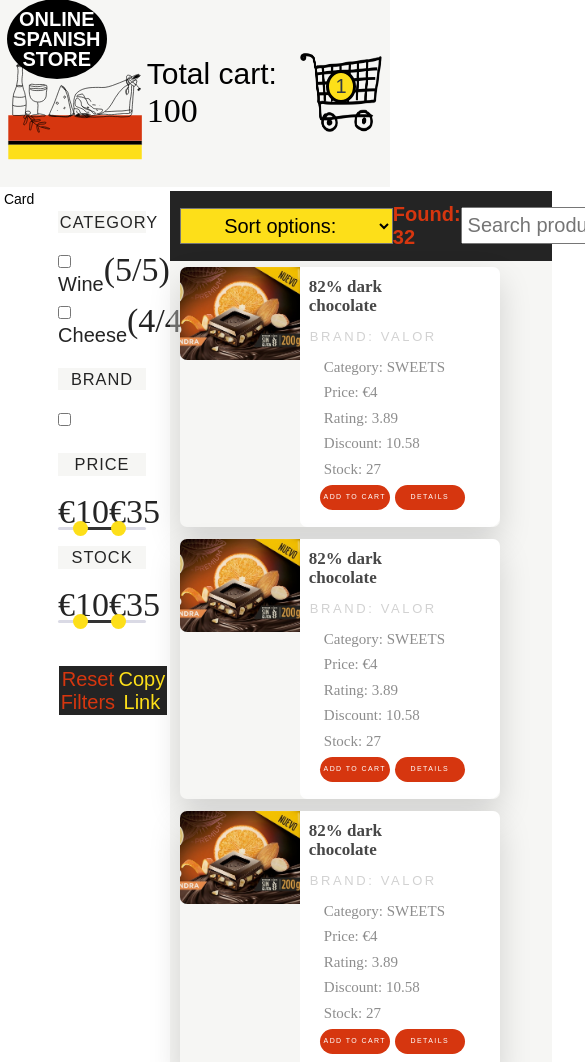
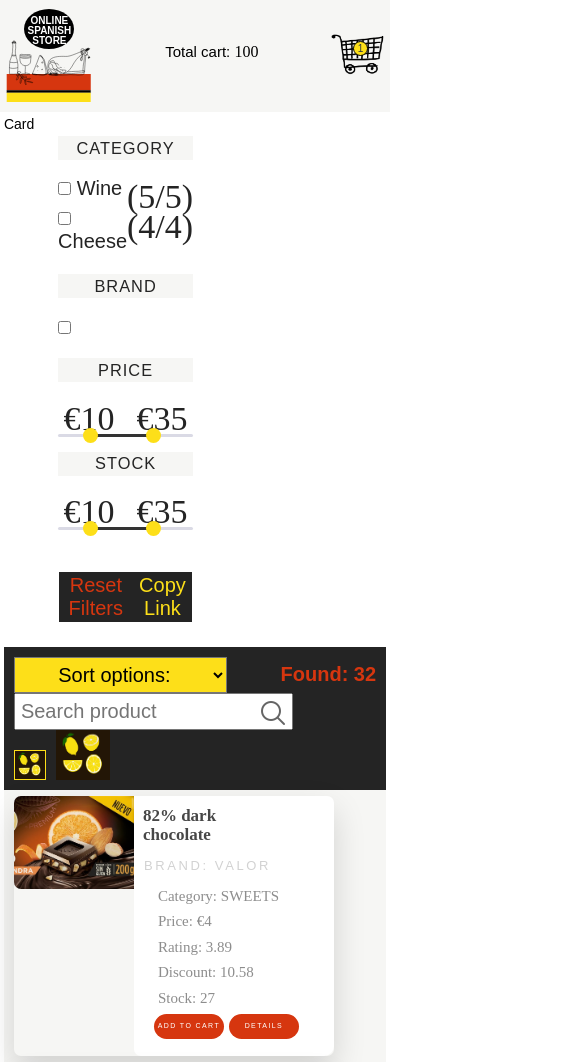
Before and after one commit to sensaur/online-store, a website built with webpack: page src/index.html in a window 390 px wide. Shown: the top 1062 px of the page, 585 px wide, since content can reach past the window. Built offline with nearby package versions, Linux system fonts and the light colour scheme; files whose address does not match are found by name; a web font is replaced by a local one.

Commit message:
feat: make header , filters more adaptive

```diff
--- a/src/styles/layout/_filters.scss
+++ b/src/styles/layout/_filters.scss
@@ -1,4 +1,7 @@
 .filters{
+    display: flex;
+    flex-direction: column;
+    flex-wrap: wrap;
     padding: 1%;
     width: 25%;
     color: $color-additional;
--- a/src/styles/layout/_header.scss
+++ b/src/styles/layout/_header.scss
@@ -16,6 +16,7 @@
             font-size: 1rem;
             font-weight: 800;
             padding: 10%;
+
             .brand-name{
                 position: absolute;
                 top: -15px;
@@ -30,11 +31,25 @@
                 border-radius: 50%;
                 margin: 0;
                 padding-top: 10px;
+
+                @media screen and (max-width: 569px) {
+                    width: 50px;
+                    height: 40px;
+                    font-size: 1rem;
+                    top: -5px;
+                    right: 20px;
+                    padding-top: 7px;
+                }
             }
             .brand-img {
                 display: inline-block;
                 width: 181px;
                 height: 150px;
+
+                @media screen and (max-width: 569px) {
+                    width: 90.5px;
+                    height: 75px;
+                }
             }
         }
 
@@ -46,6 +61,12 @@
             display: inline-block;
             width: 113.76px;
             height: 83.84px;
+
+            @media screen and (max-width: 569px) {
+                width: 56.88px;
+                height: 41.92px;
+            }
+
         }
         .cart-content{
             display: flex;
@@ -65,10 +86,30 @@
             text-align: center;
             font-weight: 500;
 
+            @media screen and (max-width: 569px) {
+                top: 8px;
+                right: 18px;
+                min-width: 15px;
+                min-height: 15px;
+                font-size: 1rem;
+                padding: 1%;
+                border: 1.5px solid black;
+            }
+
         }
     }
     .total-price{
         font-size: 3rem;
         font-weight: 200;
+
+        @media screen and (max-width: 569px) {
+            font-size: 1.5rem;
+        }
+        .total{
+            @media screen and (max-width: 569px) {
+                font-size: 16px;
+            }
+        }
+
     }
 }
--- a/src/styles/layout/_main.scss
+++ b/src/styles/layout/_main.scss
@@ -3,4 +3,5 @@
     gap: 2rem;
     margin: 0 auto;
     padding: 1%;
+    flex-wrap: wrap;
 }
--- a/src/styles/layout/_products.scss
+++ b/src/styles/layout/_products.scss
@@ -8,6 +8,7 @@
         display: flex;
         width: 100%;
         justify-content: space-between;
+        flex-wrap: wrap;
         align-items: center;
         background-color: $color-additional;
         padding: 1rem;
```
